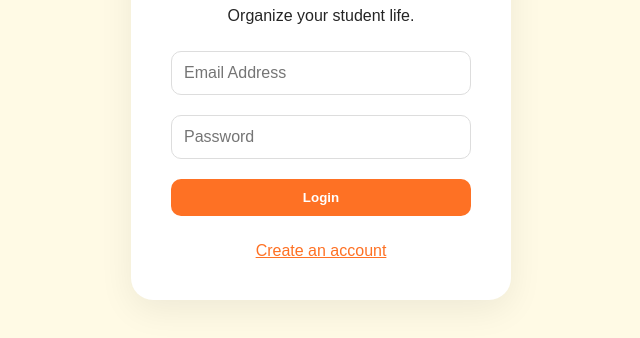
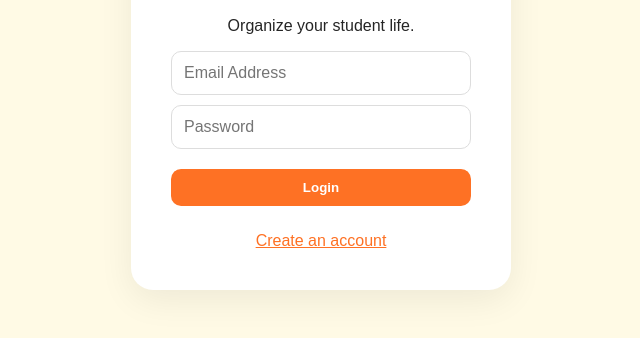
Before and after one commit to ebrahimalshaibani2005-afk/Student-Task-Manager, a plain HTML site: page index.html in a window 1280 px wide. Shown: the part 338-676 px from the top of the page, without its empty margins (319-959 px from the left). Drawn offline with Linux system fonts and the light colour scheme.

Commit message:
Enhance styles for login box elements
Add styles for login box inputs and buttons

```diff
--- a/style.css
+++ b/style.css
@@ -55,7 +55,15 @@ nav {
   display: flex;
   gap: 25px;
 }
+.login-box input {
+  display: block;
+  width: 100%;
+  margin: 12px 0;
+}
 
+.login-box button {
+  width: 100%;
+}
 nav a {
   color: #555;
   text-decoration: none;
```
